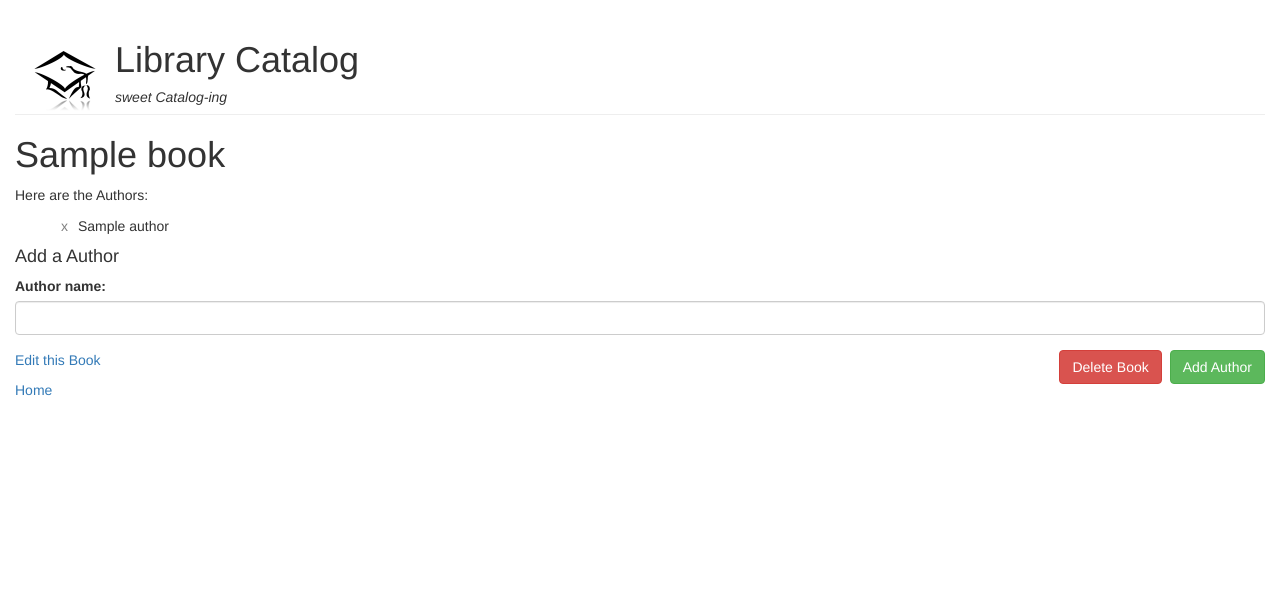
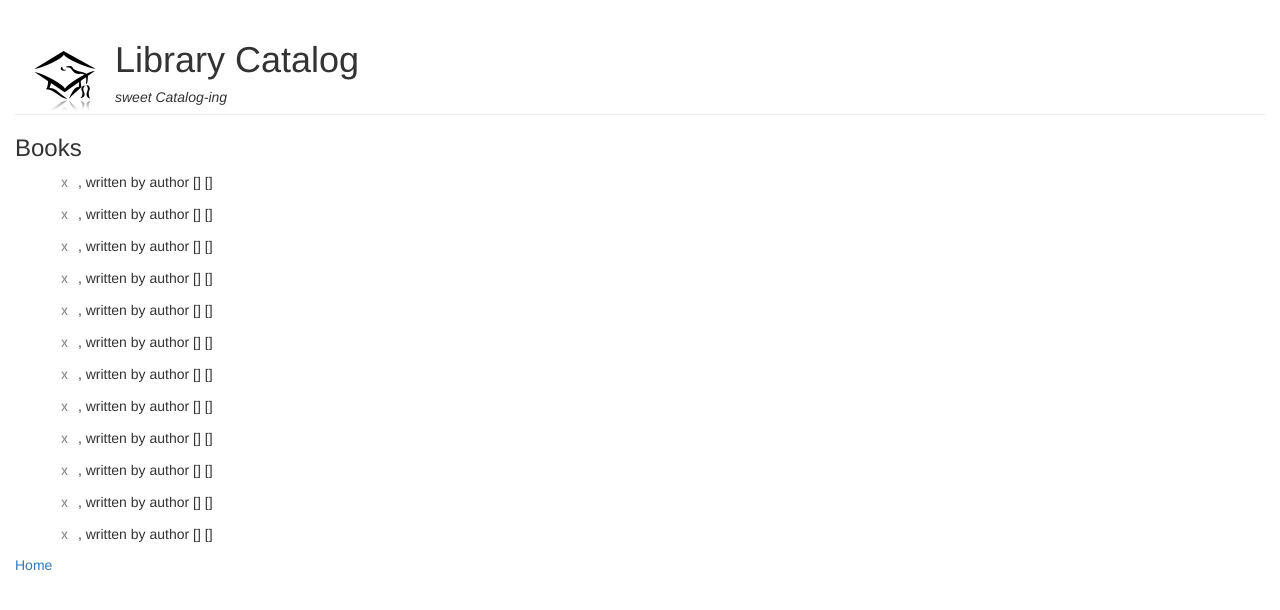
Before and after one commit to CountPacMan/LibraryCatalog, a PHP site: template views/books.html.twig in a window 1280 px wide. Shown: the top 610 px of the page. Run offline with PHP 8.4, Linux system fonts and the light colour scheme; the template is opened without the code that fills it: most values are stand-ins (such as "Sample title", 1, 10 or a date in 2020); some libraries are stand-ins or nearby versions.

Commit message:
refactor views

```diff
--- a/views/books.html.twig
+++ b/views/books.html.twig
@@ -3,7 +3,7 @@
   <head>
     <link rel='stylesheet' href="https://maxcdn.bootstrapcdn.com/bootstrap/3.3.2/css/bootstrap.min.css">
     <link rel='stylesheet' href='/../css/styles.css'>
-    <title>Library Catalog</title>
+    <title>Books!</title>
   </head>
   <body>
     <div class='container-fluid'>
@@ -17,43 +17,29 @@
         </div>
       </div>
 
-      <h1>{{ book.getTitle }}</h1>
-
-      {% if authors is not empty %}
-        <p>Here are the Authors:</p>
-        <ul>
-          {% for author in authors %}
+      {% if books is not empty %}
+        <h3>Books</h3>
+        {% for i in 0..books|length - 1 %}
+          <ul>
             <li>
-              <form action='/authors/{{ author.getId }}' method='post' class='inlineForm'>
+              <form action='/books/{{ books[i].getId }}' method='post' class='inlineForm'>
                 <input name='_method' type='hidden' value='delete'>
-                <input id='book_id' name='book_id' type='hidden' value='{{ book.getId }}'>
                 <input type='submit' class='deleteLink' value='x'>
               </form>
-              {{ author.getName }}
-              </li>
-          {% endfor %}
-        </ul>
+              <a href='/books/{{ books[i].getId }}/edit'>{{ books[i].getTitle }}</a>, written by
+              {{ authors[i]|length > 1 ? 'authors' : 'author' }}
+              {% for j in 0..authors[i]|length - 1 %}
+                [<a href='/authors/{{ authors[i][j].getId }}'>{{ authors[i][j].getName }}</a>]
+              {% endfor %}
+
+            </li>
+          </ul>
+        {% endfor %}
+      {% else %}
+        <h3>You have no books fool!</h3>
       {% endif %}
 
-      <h4>Add a Author</h4>
-
-      <form action='/authors' method='post'>
-        <input id='book_id' name='book_id[]' type='hidden' value='{{ book.getId }}'>
-        <div class='form-group'>
-          <label for='name'>Author name:</label>
-          <input id='name' name='name' class='form-control' type='text' required>
-        </div>
-
-        <button type='submit' class='btn btn-success'>Add Author</button>
-      </form>
-      <form action='/books/{{ book.getId }}' method='post'>
-        <input name='_method' type='hidden' value='delete'>
-
-        <button type='submit' class='btn btn-danger'>Delete Book</button>
-      </form>
-      <p><a href='/book/{{ book.getId }}/edit'>Edit this Book</a></p>
-      <p><a href='/'>Home</a></p>
-
+      <a href='/'>Home</a>
     </div>
   </body>
 </html>
```
Also changed, not shown: app/app.php (+7 -2 lines), views/all_books.html.twig (deleted, +0 -45 lines).
